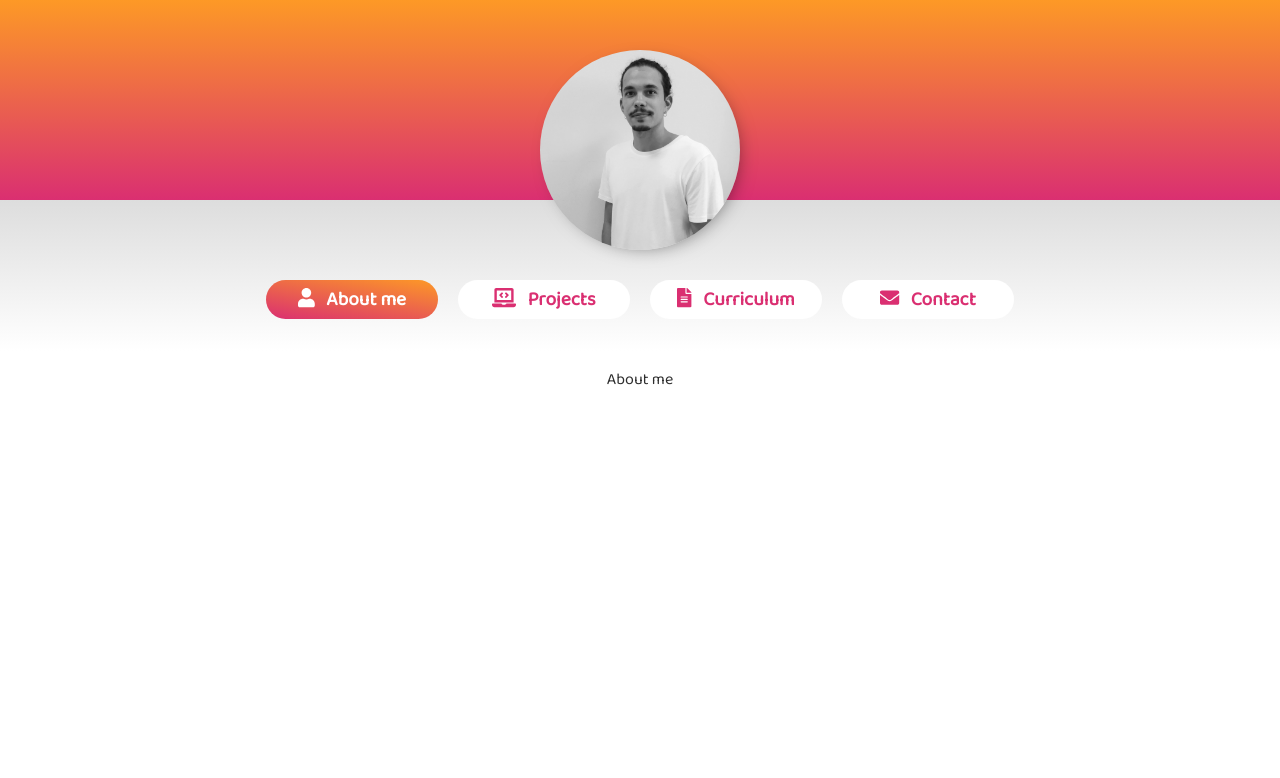
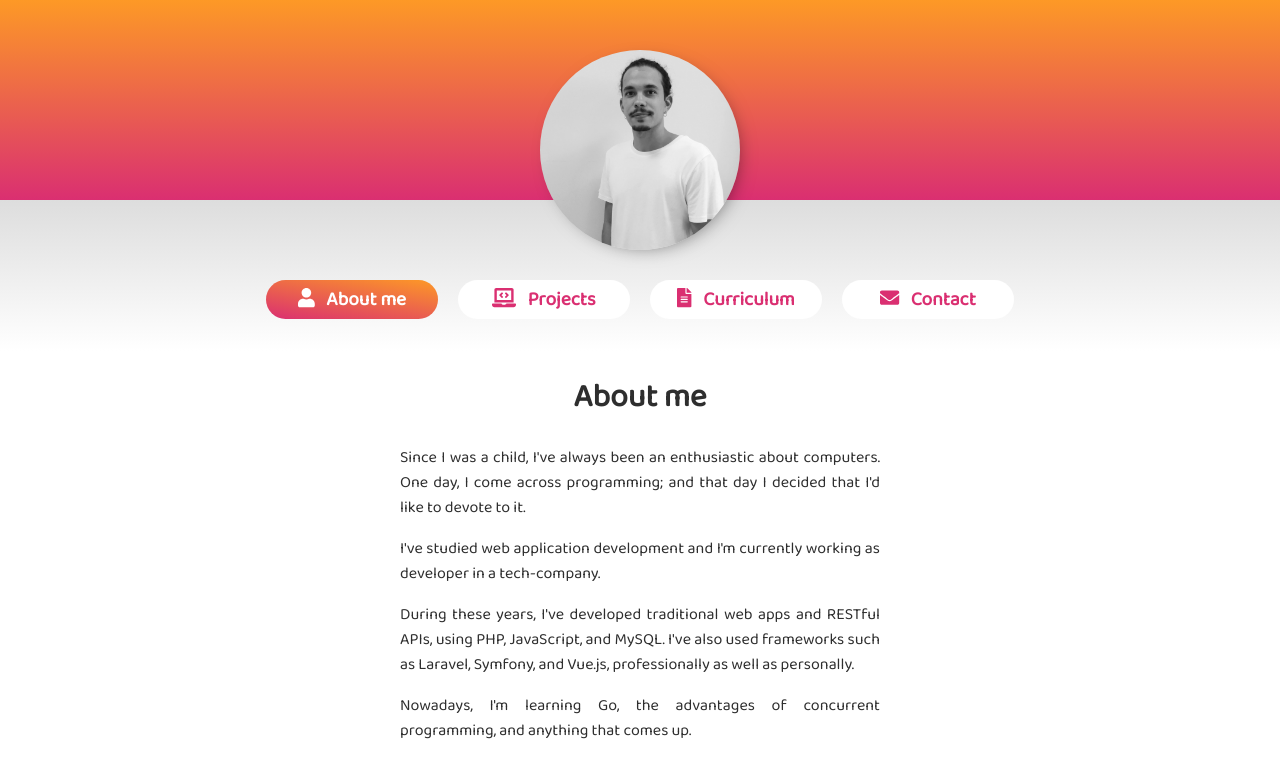
Before and after one commit to sriosdev/portfolio-old, a Vue app: page / in a window 1280 px wide. Shown: the top 778 px of the page. Built offline with nearby package versions, Linux system fonts and the light colour scheme.

Commit message:
About me section

```diff
--- a/src/views/AboutMe.vue
+++ b/src/views/AboutMe.vue
@@ -1,5 +1,11 @@
 <template>
-  <p>About me</p>
+  <div class="about-me">
+    <h1>About me</h1>
+    <p>Since I was a child, I've always been an enthusiastic about computers. One day, I come across programming; and that day I decided that I'd like to devote to it.</p>
+    <p>I've studied web application development and I'm currently working as developer in a tech-company.</p>
+    <p>During these years, I've developed traditional web apps and RESTful APIs, using PHP, JavaScript, and MySQL. I've also used frameworks such as Laravel, Symfony, and Vue.js, professionally as well as personally.</p>
+    <p>Nowadays, I'm learning Go, the advantages of concurrent programming, and anything that comes up.</p>
+  </div>
 </template>
 
 <script>
@@ -8,6 +14,21 @@ export default {
 }
 </script>
 
-<style>
+<style lang="scss" scoped>
+  div.about-me {
+    margin-bottom: 5em;
+    margin-left: auto;
+    margin-right: auto;
+    width: 30em;
 
+    p {
+      text-align: justify;
+    }
+  }
+
+  @media (min-width: 320px) and (max-width: 480px) {
+  div.about-me {
+    width: 85%;
+  }
+}
 </style>
```
